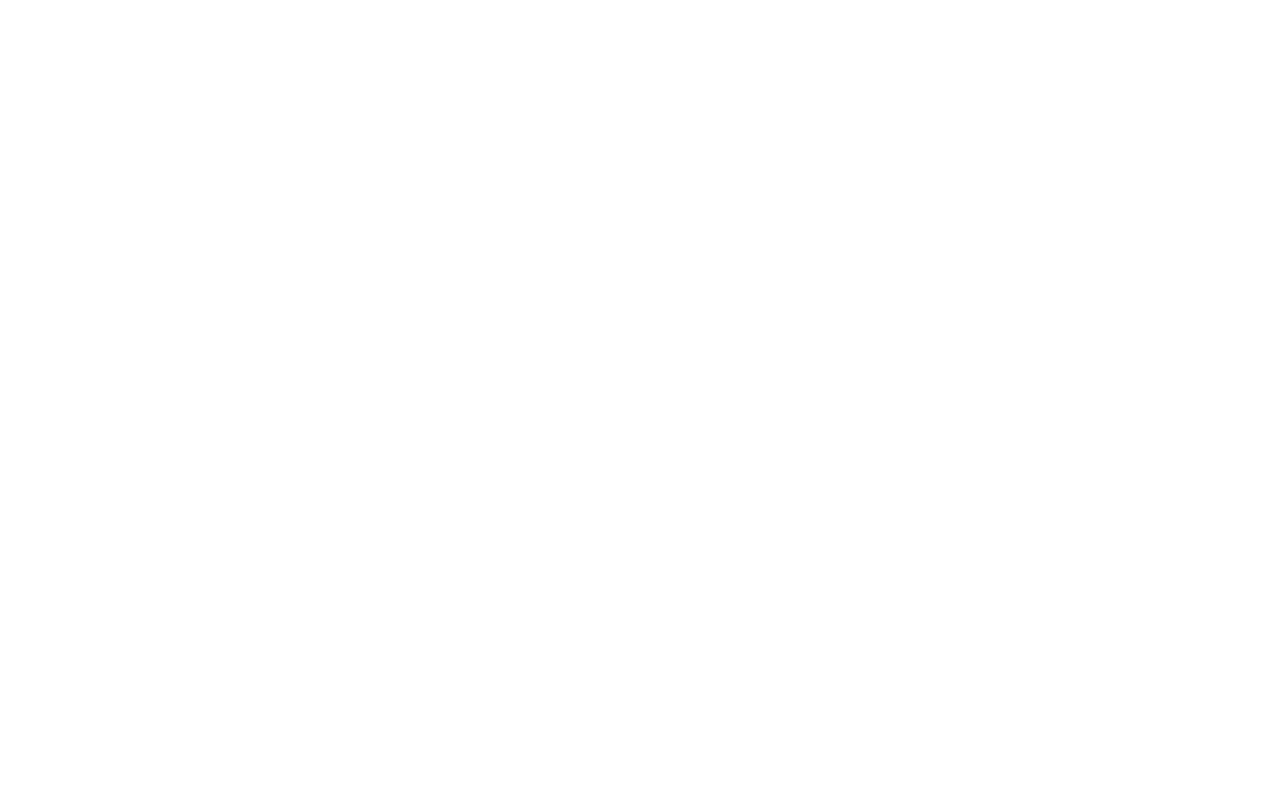
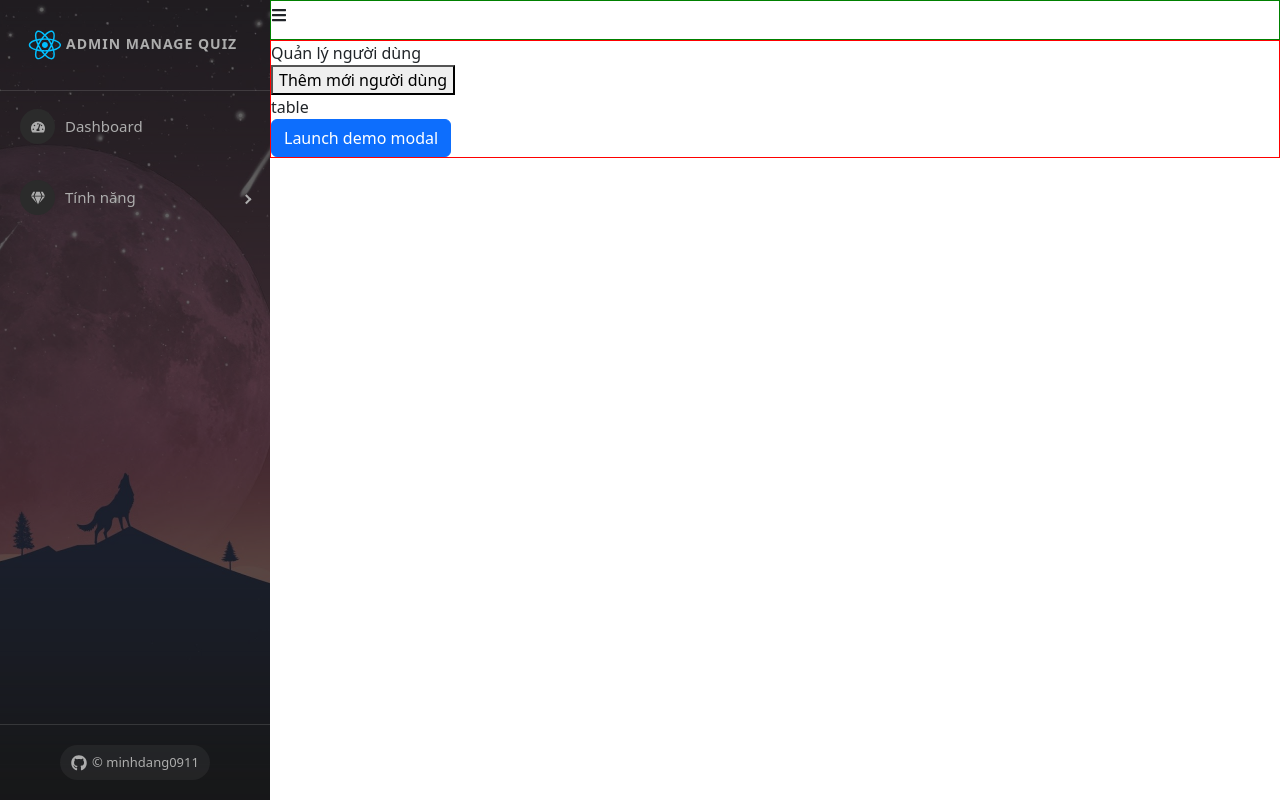
Before and after one commit to minhdang0911/React-Manage-Quiz, a React (Create React App) app in the folder Front-end/: page /admins/manage-users in a window 1280 px wide. Before the commit this address had no page. Built offline with nearby package versions, Linux system fonts and the light colour scheme.

Commit message:
design modal create users

```diff
--- a/Front-end/package.json
+++ b/Front-end/package.json
@@ -6,15 +6,18 @@
         "@testing-library/jest-dom": "5.16.4",
         "@testing-library/react": "13.3.0",
         "@testing-library/user-event": "13.5.0",
+        "axios": "0.27.2",
         "bootstrap": "5.2.0",
         "react": "18.2.0",
         "react-bootstrap": "2.4.0",
         "react-dom": "18.2.0",
         "react-icons": "4.4.0",
+        "react-paginate": "8.1.3",
         "react-pro-sidebar": "0.7.1",
         "react-redux": "8.0.1",
         "react-router-dom": "6.3.0",
         "react-scripts": "5.0.1",
+        "react-toastify": "9.0.7",
         "redux": "4.2.0",
         "redux-devtools-extension": "2.13.9",
         "redux-thunk": "2.4.1",
--- a/Front-end/src/App.scss
+++ b/Front-end/src/App.scss
@@ -75,6 +75,7 @@
                     padding: 0 15px;
                     background: #303030;
                     color: white;
+                    border: none;
 
                     &:hover {
                         background: black;
--- a/Front-end/src/components/Admin/Admin.jsx
+++ b/Front-end/src/components/Admin/Admin.jsx
@@ -2,6 +2,7 @@
 import './Admin.scss';
 import { FaBars } from 'react-icons/fa';
 import { useState } from 'react';
+import { Outlet } from 'react-router-dom';
 
 const Admin = (props) => {
     const [collapsed, setCollapsed] = useState(false);
@@ -12,8 +13,12 @@
                 <SideBar collapsed={collapsed} />
             </div>
             <div className="admin-content">
-                <FaBars onClick={() => setCollapsed(!collapsed)} />
-                content goes here
+                <div className="admin-header">
+                    <FaBars onClick={() => setCollapsed(!collapsed)} />
+                </div>
+                <div className="admin-main">
+                    <Outlet />
+                </div>
             </div>
         </div>
     );
--- a/Front-end/src/components/Admin/Admin.scss
+++ b/Front-end/src/components/Admin/Admin.scss
@@ -5,4 +5,15 @@
             height: 100vh !important;
         }
     }
+
+    .admin-content {
+        width: 100%;
+        .admin-header {
+            height: 40px;
+            border: 1px solid green;
+        }
+        .admin-main {
+            border: 1px solid red;
+        }
+    }
 }
--- /dev/null
+++ b/Front-end/src/components/Admin/Content/Dasboard.jsx
@@ -0,0 +1,5 @@
+const Dashboard = (props) => {
+    return <div>Dasboard</div>;
+};
+
+export default Dashboard;
--- /dev/null
+++ b/Front-end/src/components/Admin/Content/ManageUser.js
@@ -0,0 +1,16 @@
+import ModalCreateUser from './ModalCreateUser';
+
+const ManageUser = (props) => {
+    return (
+        <div className="manage-user-container">
+            <div className="title">Quản lý người dùng</div>
+            <div className="users-content">
+                <button>Thêm mới người dùng</button>
+            </div>
+            <div>table</div>
+            <ModalCreateUser />
+        </div>
+    );
+};
+
+export default ManageUser;
--- /dev/null
+++ b/Front-end/src/components/Admin/Content/ManageUser.scss
@@ -0,0 +1,37 @@
+.manage-user-container {
+    .users-content {
+    }
+}
+
+.modal-add-users {
+    .img-preview {
+        height: 150px;
+        border: 1px dashed #ccc;
+        border-radius: 5px;
+        display: flex;
+        justify-content: center;
+        align-items: center;
+        color: #ccc;
+
+        img {
+            max-height: 100%;
+            max-width: 100%;
+        }
+    }
+
+    .label-upload {
+        gap: 5px;
+        display: flex;
+        align-items: center;
+        border: 1px solid red;
+        width: fit-content;
+        padding: 3px 10px;
+        border-radius: 5px;
+        background: #eeeeee;
+        border: none;
+        cursor: pointer;
+        &:hover {
+            background: #dcdcdc;
+        }
+    }
+}
--- /dev/null
+++ b/Front-end/src/components/Admin/Content/ModalCreateUser.jsx
@@ -0,0 +1,99 @@
+import Button from 'react-bootstrap/Button';
+import Modal from 'react-bootstrap/Modal';
+import { useState } from 'react';
+import './ManageUser.scss';
+import { FcPlus } from 'react-icons/fc';
+
+function ModalCreateUser() {
+    const [show, setShow] = useState(false);
+
+    const handleClose = () => setShow(false);
+    const handleShow = () => setShow(true);
+    const [email, setEmail] = useState('');
+    const [password, setPassword] = useState('');
+    const [username, setUsername] = useState('');
+    const [role, setRole] = useState('');
+    const [image, setImage] = useState('');
+    const [previewImage, setPreviewImage] = useState('');
+
+    const handleUploadImage = (event) => {
+        if (event.target && event.target.files && event.target.files[0]) {
+            setPreviewImage(URL.createObjectURL(event.target.files[0]));
+            setImage(event.target.files[0]);
+        } else {
+            // setPreviewImage('');
+        }
+    };
+    return (
+        <>
+            <Button variant="primary" onClick={handleShow}>
+                Launch demo modal
+            </Button>
+
+            <Modal show={show} onHide={handleClose} size="xl" backdrop="static" className="modal-add-users">
+                <Modal.Header closeButton>
+                    <Modal.Title>Thêm mới người dùng</Modal.Title>
+                </Modal.Header>
+                <Modal.Body>
+                    <form className="row g-3">
+                        <div className="col-md-6">
+                            <label className="form-label">Email</label>
+                            <input
+                                type="email"
+                                className="form-control"
+                                value={email}
+                                onChange={(event) => setEmail(event.target.value)}
+                            />
+                        </div>
+                        <div className="col-md-6">
+                            <label className="form-label">Password</label>
+                            <input
+                                type="password"
+                                className="form-control"
+                                value={password}
+                                onChange={(event) => setPassword(event.target.value)}
+                            />
+                        </div>
+
+                        <div className="col-md-6">
+                            <label className="form-label">Username</label>
+                            <input
+                                type="text"
+                                className="form-control"
+                                value={username}
+                                onChange={(event) => setUsername(event.target.value)}
+                            />
+                        </div>
+                        <div className="col-md-4">
+                            <label className="form-label">Role</label>
+                            <select className="form-select" onChange={(event) => setRole(event.target.value)}>
+                                <option value="USERS">Người dùng</option>
+                                <option value="ADMIN">Quản trị</option>
+                            </select>
+                        </div>
+                        <div className="col-md-12">
+                            <label className="form-label label-upload" htmlFor="input-file">
+                                <FcPlus />
+                                Hinh anh
+                            </label>
+                            <input type="file" hidden id="input-file" onChange={(event) => handleUploadImage(event)} />
+                        </div>
+                        <div className="col-md-12 img-preview">
+                            {previewImage ? <img src={previewImage} /> : <span>Preview image</span>}
+                        </div>
+                    </form>
+                </Modal.Body>
+                <Modal.Footer>
+                    <Button variant="secondary" onClick={handleClose}>
+                        Đóng
+                    </Button>
+                    <Button variant="primary" onClick={handleClose}>
+                        Lưu
+                    </Button>
+                </Modal.Footer>
+            </Modal>
+        </>
+    );
+}
+
+export default ModalCreateUser;
--- a/Front-end/src/components/Admin/Sidebar.jsx
+++ b/Front-end/src/components/Admin/Sidebar.jsx
@@ -3,6 +3,10 @@
 
 import { FaTachometerAlt, FaGem, FaList, FaGithub, FaRegLaughWink, FaHeart } from 'react-icons/fa';
 import sidebarBg from '../../assets/bg2.jpg';
+import { DiReact } from 'react-icons/di';
+import { MdDasboard } from 'react-icons/md';
+import { Link } from 'react-router-dom';
+import './Sidebar.scss';
 
 const SideBar = (props) => {
     const { image, collapsed, toggled, handleToggleSidebar } = props;
@@ -28,22 +32,34 @@
                             whiteSpace: 'nowrap',
                         }}
                     >
-                        Hoi Dan IT
+                        <DiReact size={'3em'} color={'00bfff'} />
+                        Admin manage Quiz
                     </div>
                 </SidebarHeader>
 
                 <SidebarContent>
                     <Menu iconShape="circle">
-                        <MenuItem icon={<FaTachometerAlt />} suffix={<span className="badge red">New</span>}>
-                            dashboard
+                        <MenuItem
+                            icon={<FaTachometerAlt />}
+                            // suffix={<span className="badge red">New</span>}
+                        >
+                            Dashboard
+                            <Link to="/admins"></Link>
                         </MenuItem>
-                        <MenuItem icon={<FaGem />}> components </MenuItem>
+                        {/* <MenuItem icon={<FaGem />}> components </MenuItem> */}
                     </Menu>
                     <Menu iconShape="circle">
-                        <SubMenu suffix={<span className="badge yellow">3</span>} icon={<FaRegLaughWink />}>
-                            <MenuItem> 1</MenuItem>
-                            <MenuItem> 2</MenuItem>
-                            <MenuItem> 3</MenuItem>
+                        <SubMenu
+                            title="Tính năng"
+                            // suffix={<span className="badge yellow">3</span>}
+                            icon={<FaGem />}
+                        >
+                            <MenuItem>
+                                Quản lý Users
+                                <Link to="/admins/manage-users"></Link>
+                            </MenuItem>
+                            <MenuItem> Quản lý Bài Quiz</MenuItem>
+                            <MenuItem> Quản lý Câu Hỏi</MenuItem>
                         </SubMenu>
                     </Menu>
                 </SidebarContent>
@@ -56,15 +72,15 @@
                         }}
                     >
                         <a
-                            href="https://github.com/azouaoui-med/react-pro-sidebar"
+                            href="https://github.com/minhdang0911"
                             target="_blank"
                             className="sidebar-btn"
                             rel="noopener noreferrer"
                         >
-                            {/* <FaGithub />
+                            <FaGithub />
                             <span style={{ whiteSpace: 'nowrap', textOverflow: 'ellipsis', overflow: 'hidden' }}>
-                                viewSource
-                            </span> */}
+                                &#169; minhdang0911
+                            </span>
                         </a>
                     </div>
                 </SidebarFooter>
--- /dev/null
+++ b/Front-end/src/components/Admin/Sidebar.scss
@@ -0,0 +1,29 @@
+.sidebar-btn-wrapper {
+    display: flex;
+    align-items: center;
+    justify-content: center;
+
+    .sidebar-btn {
+        transition: width 0.3s;
+        width: 150px;
+        padding: 1px 5px;
+        border-radius: 40px;
+        background: rgba(255, 255, 255, 0.05);
+        color: #adadad;
+        text-decoration: none;
+        margin: 0 auto;
+        height: 35px;
+        display: flex;
+        align-items: center;
+        justify-content: center;
+        text-overflow: ellipsis;
+        overflow: hidden;
+        span {
+            margin-left: 5px;
+            font-size: 13px;
+        }
+        &:hover {
+            color: red;
+        }
+    }
+}
--- a/Front-end/src/index.js
+++ b/Front-end/src/index.js
@@ -9,6 +9,8 @@
 import User from './components/User/User';
 import Admin from './components/Admin/Admin';
 import HomePage from './components/Home/HomePage';
+import ManageUser from './components/Admin/Content/ManageUser';
+import Dashboard from './components/Admin/Content/Dasboard';
 
 const root = ReactDOM.createRoot(document.getElementById('root'));
 root.render(
@@ -20,7 +22,10 @@
                         <Route index element={<HomePage />} />
                         <Route path="/users" element={<User />} />
                     </Route>
-                    <Route path="/admins" element={<Admin />} />
+                    <Route path="admins" element={<Admin />}>
+                        <Route index element={<Dashboard />} />
+                        <Route path="manage-users" element={<ManageUser />} />
+                    </Route>
                 </Routes>
             </BrowserRouter>
         </React.StrictMode>
```
Also changed, not shown: 1 other file (tests, documents, lock files or other folders).
